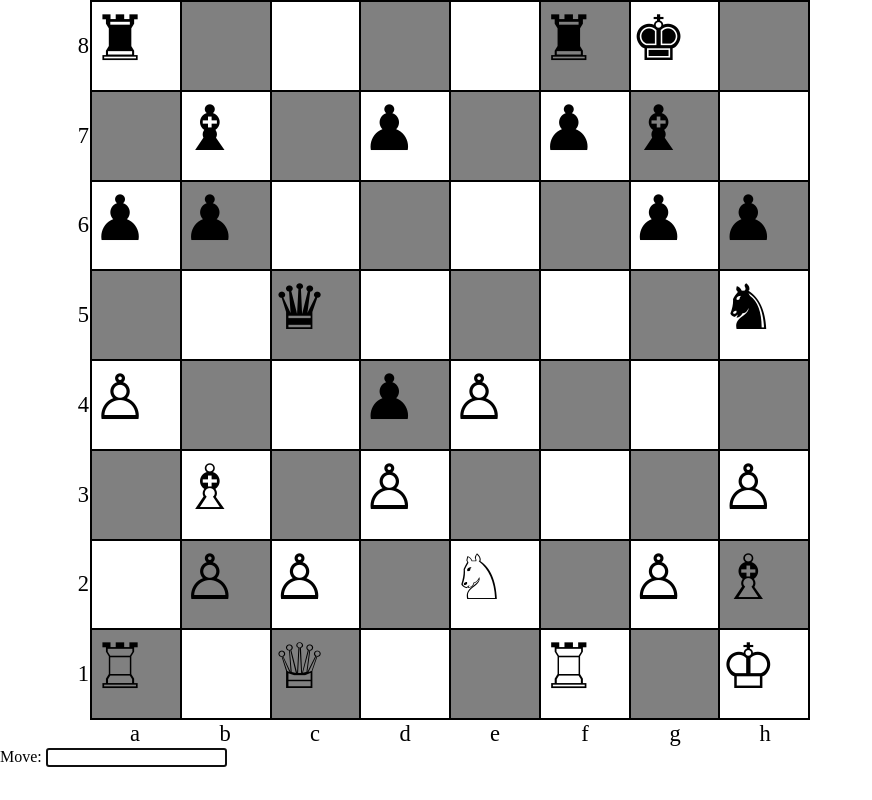
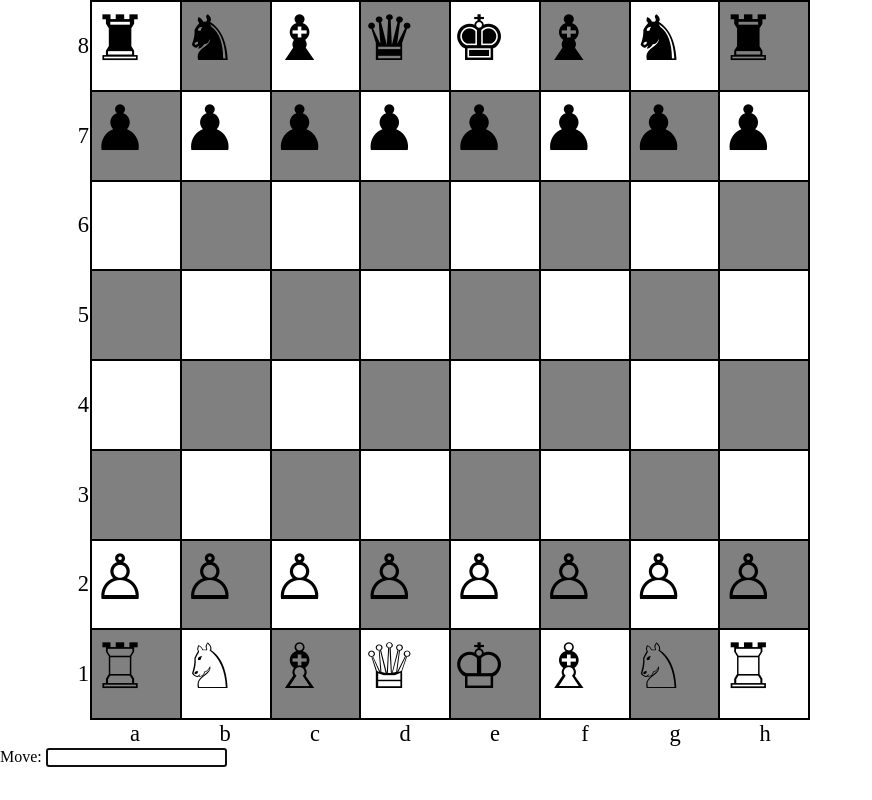
Before and after one commit to Binh2/reactjs-chess-page, a React (Vite) app: page / in a window 1280 px wide. Shown: the whole page, without its empty margins (0-872 px from the left). Built offline with nearby package versions, Linux system fonts and the light colour scheme.

Commit message:
Fix ambiguous move (2 rook on the same rank)

```diff
--- a/src/board.ts
+++ b/src/board.ts
@@ -32,6 +32,7 @@ export function pawnForwardMoves(board: BoardType, piece: string, prevMove: Prev
     let [fromRow, fromCol] = from;
 	let moves: PossibleMovesType = [];
     let direction = piece === white.pawn ? 1 : -1;
+    console.log("piece: ", piece, piece === white.pawn, direction)
 
     // Pawn: Move 1 square forward
     if (board[fromRow + direction][fromCol] === '.') {
@@ -72,8 +73,8 @@ export function pawnBackwardMoves(board: BoardType, piece: string, prevMove: Pre
     let [toRow, toCol] = to;
     let moves: PossibleMovesType = [];
     let direction = piece === white.pawn ? 1 : -1;
-    console.log("piece: ", piece, piece === white.pawn)
-    console.log("direction: ", direction)
+    if (DEBUG) console.log("piece: ", piece, piece === white.pawn)
+    if (DEBUG) console.log("direction: ", direction)
     let allowedToSquares = allowMoveOnSelf ? [ '.', piece ] : [ '.' ];
 
     // if (DEBUG) console.log("Pawn backward moves: ", moves);
@@ -91,14 +92,14 @@ export function pawnBackwardMoves(board: BoardType, piece: string, prevMove: Pre
     }
     // Pawn: Capture diagonally backward from left
     if (toCol > 0 && board[toRow - direction][toCol - 1] === piece &&
-        ((piece === white.pawn && board[toRow - direction][toCol - 1] === white.pawn && 'RNBQP'.split('').includes(board[toRow][toCol])) ||
-        (piece === black.pawn && board[toRow - direction][toCol - 1] === black.pawn && 'rnbqp'.split('').includes(board[toRow][toCol])))) {
+        ((piece === white.pawn && board[toRow - direction][toCol - 1] === white.pawn && 'RNBQP'.toLowerCase().split('').includes(board[toRow][toCol])) ||
+        (piece === black.pawn && board[toRow - direction][toCol - 1] === black.pawn && 'rnbqp'.toUpperCase().split('').includes(board[toRow][toCol])))) {
         moves.push({ from: [toRow - direction, toCol - 1], to });
     }
     // Pawn: Capture diagonally backward from right
     if (toCol < 7 && board[toRow - direction][toCol + 1] === piece &&
-        ((piece === white.pawn && board[toRow - direction][toCol + 1] === white.pawn && 'RNBQP'.split('').includes(board[toRow][toCol])) ||
-        (piece === black.pawn && board[toRow - direction][toCol + 1] === black.pawn && 'rnbqp'.split('').includes(board[toRow][toCol])))) {
+        ((piece === white.pawn && board[toRow - direction][toCol + 1] === white.pawn && 'RNBQP'.toLowerCase().split('').includes(board[toRow][toCol])) ||
+        (piece === black.pawn && board[toRow - direction][toCol + 1] === black.pawn && 'rnbqp'.toUpperCase().split('').includes(board[toRow][toCol])))) {
         moves.push({ from: [toRow - direction, toCol + 1], to });
     }
 
@@ -114,9 +115,12 @@ export function rookMoves(board: BoardType, piece: string, from: [number, number
         let r = fromRow + dr;
         let c = fromCol + dc;
         while (r >= 0 && r < 8 && c >= 0 && c < 8) {
-            if (board[r][c] === '.' || (allowMoveOnSelf && board[r][c] === piece)) { // Rook: Move to empty square
+            if (board[r][c] === '.') { // Rook: Move to empty square
                 if (allowMoveOnSelf) moves.push({ from: [r, c], to: [fromRow, fromCol] });
                 else moves.push({ from, to: [r, c] });
+            } else if (allowMoveOnSelf && board[r][c] === piece) {
+                moves.push({ from: [r, c], to: [fromRow, fromCol] });
+                break;
             } else { // Rook: Capture
                 if ((Object.values(white).includes(piece) && Object.values(black).includes(board[r][c])) ||
                     (Object.values(black).includes(piece) && Object.values(white).includes(board[r][c]))) {
@@ -162,9 +166,12 @@ export function bishopMoves(board: BoardType, piece: string, from: [number, numb
         let r = fromRow + dr;
         let c = fromCol + dc;
         while (r >= 0 && r < 8 && c >= 0 && c < 8) {
-            if (board[r][c] === '.' || (allowMoveOnSelf && board[r][c] === piece)) { // Bishop: Move to empty square
+            if (board[r][c] === '.') { // Bishop: Move to empty square
                 if (allowMoveOnSelf) moves.push({ from: [r, c], to: [fromRow, fromCol] });
                 else moves.push({ from, to: [r, c] });
+            } else if (allowMoveOnSelf && board[r][c] === piece) {
+                moves.push({ from: [r, c], to: [fromRow, fromCol] });
+                break;
             } else { // Bishop: Capture
                 if ((Object.values(white).includes(piece) && Object.values(black).includes(board[r][c])) ||
                     (Object.values(black).includes(piece) && Object.values(white).includes(board[r][c]))) {
@@ -190,9 +197,12 @@ export function queenMoves(board: BoardType, piece: string, from: [number, numbe
         let r = fromRow + dr;
         let c = fromCol + dc;
         while (r >= 0 && r < 8 && c >= 0 && c < 8) {
-            if (board[r][c] === '.' || (allowMoveOnSelf && board[r][c] === piece)) { // Queen: Move to empty square
+            if (board[r][c] === '.') { // Queen: Move to empty square
                 if (allowMoveOnSelf) moves.push({ from: [r, c], to: [fromRow, fromCol] });
                 else moves.push({ from, to: [r, c] });
+            } else if (allowMoveOnSelf && board[r][c] === piece) {
+                moves.push({ from: [r, c], to: [fromRow, fromCol] });
+                break;
             } else { // Queen: Capture
                 if ((Object.values(white).includes(piece) && Object.values(black).includes(board[r][c])) ||
                     (Object.values(black).includes(piece) && Object.values(white).includes(board[r][c]))) {
@@ -256,17 +266,15 @@ export function kingCastlingMoves(board: BoardType, piece: string, from: [number
     }
     return moves;
 }
-export function kingCastlingBackwardMoves(type: string): PossibleMovesType {
-    if (type === 'longCastle') {
-        return [
-            { from: [0, 4], to: [0, 2], isCastling: true },
-            { from: [7, 4], to: [7, 2], isCastling: true },
-        ];
-    } else if (type === 'shortCastle') {
-        return [
-            { from: [0, 4], to: [0, 6], isCastling: true },
-            { from: [7, 4], to: [7, 6], isCastling: true },
-        ];
+export function kingCastlingBackwardMoves(type: string, isWhiteTurn: boolean): PossibleMovesType {
+    if (isWhiteTurn && type === 'longCastle') {
+        return [ { from: [0, 4], to: [0, 2], isCastling: true } ];
+    } else if (isWhiteTurn && type === 'shortCastle') {
+        return [ { from: [0, 4], to: [0, 6], isCastling: true } ];
+    } else if (!isWhiteTurn && type === 'longCastle') {
+        return [ { from: [7, 4], to: [7, 2], isCastling: true } ];
+    } else if (!isWhiteTurn && type === 'shortCastle') {
+        return [ { from: [7, 4], to: [7, 6], isCastling: true } ];
     }
     return [];
 }
@@ -305,7 +313,7 @@ export function getPossibleMoves(board: BoardType, piece: string, prevMove: Prev
 }
 
 // Board is flip horizontally
-const initialBoard = [
+const _initialBoard = [
     [black.rook, black.knight, black.bishop, black.queen, black.king, black.bishop, black.knight, black.rook],
 	[black.pawn, black.pawn, black.pawn, black.pawn, black.pawn, black.pawn, black.pawn, black.pawn],
 	['.', '.', '.', '.', '.', '.', '.', '.'],
@@ -318,7 +326,7 @@ const initialBoard = [
 
 
 type HistoryType = string[][][];
-export function useBoard() {
+export function useBoard({ initialBoard = _initialBoard }: { initialBoard?: BoardType }) {
 	const [ board, setBoard ] = useState<BoardType>(initialBoard);
 	const [ history, setHistory ] = useState<HistoryType>([initialBoard]);
 	const [ historyIndex, setHistoryIndex ] = useState<number>(0);
@@ -336,17 +344,19 @@ export function useBoard() {
 	}
 
 
-    function parseMove(move: string): {type: 'shortCastle' | 'longCastle' | 'normal', piece: string, from?: [number, number], to: [number, number], promotionPiece?: string} {
+    function parseMove(move: string): {type: 'shortCastle' | 'longCastle' | 'normal', piece: string, fromRow?: number, fromCol?: number, to: [number, number], promotionPiece?: string} {
         if (move === 'O-O') return {
             type: 'shortCastle',
             piece: isWhiteTurn() ? white.king : black.king,
-            from: isWhiteTurn() ? [0, 4] : [7, 4],
+            fromRow: isWhiteTurn() ? 0 : 7,
+            fromCol: 4,
             to: isWhiteTurn() ? [0, 6] : [7, 6],
         };
         if (move === 'O-O-O') return {
             type: 'longCastle',
             piece: isWhiteTurn() ? white.king : black.king,
-            from: isWhiteTurn() ? [0, 4] : [7, 4],
+            fromRow: isWhiteTurn() ? 0 : 7,
+            fromCol: 4,
             to: isWhiteTurn() ? [0, 2] : [7, 2],
         };
 
@@ -356,14 +366,27 @@ export function useBoard() {
         const { groups } = match;
         if (!groups) throw new Error(`Invalid move format: ${move}`);
         let piece = groups.piece || (isWhiteTurn() ? white.pawn : black.pawn);
-        piece = isWhiteTurn() ? piece.toLowerCase() : piece.toUpperCase();
+        piece = isWhiteTurn() ? piece.toUpperCase() : piece.toLowerCase();
         if (!piece) throw new Error(`Invalid move format: ${move}`);
+        let fromRow = undefined;
+        let fromCol = undefined;
+        if (groups.from.length === 1 && 'abcdefgh'.includes(groups.from[0])) {
+            fromCol = colNum(groups.from[0]);
+        } else if (groups.from.length === 1 && '12345678'.includes(groups.from[0])) {
+            fromRow = rowNum(groups.from[0]);
+        } else if (groups.from.length === 2) {
+            fromRow = rowNum(groups.from[1]);
+            fromCol = colNum(groups.from[0]);
+        }
+        if (DEBUG) console.log('parseMove fromRow, fromCol: ', fromRow, fromCol);
         if (DEBUG) console.log(groups);
 
         return {
             type: 'normal',
             piece: piece,
-            // from: [rowNum(groups.from[1]), colNum(groups.from[0])],
+            // from: (fromRow !== undefined || fromCol !== undefined) ? [fromRow, fromCol] : undefined as [number, number] | undefined,
+            fromRow,
+            fromCol,
             to: [rowNum(groups.to[1]), colNum(groups.to[0])] as [number, number],
             promotionPiece: groups.promotionPiece
         };
@@ -373,19 +396,18 @@ export function useBoard() {
 
 	function move(move: string) {
         let parsedMove = parseMove(move);
-        let { piece, from, to, promotionPiece } = parsedMove;
+        let { piece, fromRow, fromCol, to, promotionPiece } = parsedMove;
+        let from = [fromRow, fromCol] as [number, number];
         let [ toRow, toCol ] = to;
         let possibleMoves = [] as PossibleMovesType;
 
-        if (DEBUG === true) console.log(parsedMove)
-        if (parsedMove.type === 'shortCastle') {
-            // Handle short castling
-            possibleMoves.push(...kingCastlingBackwardMoves('shortCastle'));
+        if (DEBUG === true) console.log('parsedMove', parsedMove);
+        if (parsedMove.type === 'shortCastle') { // Handle short castling
+            possibleMoves.push(...kingCastlingBackwardMoves('shortCastle', isWhiteTurn()));
             // possibleMoves.push([0,4])
         }
-        else if (parsedMove.type === 'longCastle') {
-            // Handle long castling
-            possibleMoves.push(...kingCastlingBackwardMoves('longCastle'));
+        else if (parsedMove.type === 'longCastle') { // Handle long castling
+            possibleMoves.push(...kingCastlingBackwardMoves('longCastle', isWhiteTurn()));
         }
 
         else if (parsedMove.type !== 'normal' || !parsedMove.to) throw new Error(`Invalid move type: ${move}`);
@@ -406,7 +428,6 @@ export function useBoard() {
                 } else if (piece === white.knight || piece === black.knight) { // Knight moves
                     possibleMoves.push(...knightBackwardMoves(board, piece, to));
                 } else if (piece === white.bishop || piece === black.bishop) { // Bishop moves
-                    // movePiece(board, piece, to);
                     possibleMoves.push(...bishopBackwardMoves(board, piece, to));
                 } else if (piece === white.queen || piece === black.queen) { // Queen moves
                     possibleMoves.push(...queenBackwardMoves(board, piece, to));
@@ -415,12 +436,21 @@ export function useBoard() {
                 }
             }
         }
-        console.log("possibleMoves", possibleMoves)
+        if (DEBUG) console.log("possibleMoves", possibleMoves)
         possibleMoves = possibleMoves.filter(possibleMove => {
-            console.log(board[possibleMove.from[0]][possibleMove.from[1]], piece)
-            return board[possibleMove.from[0]][possibleMove.from[1]] === piece
+            if (DEBUG) console.log(parsedMove.fromRow, parsedMove.fromCol,
+                parsedMove.fromRow !== undefined ? parsedMove.fromRow : possibleMove.from[0],
+                parsedMove.fromCol !== undefined ? parsedMove.fromCol : possibleMove.from[1],
+                board[parsedMove.fromRow !== undefined ? parsedMove.fromRow : possibleMove.from[0]][parsedMove.fromCol !== undefined ? parsedMove.fromCol : possibleMove.from[1]],
+                board[parsedMove.fromRow !== undefined ? parsedMove.fromRow : possibleMove.from[0]][parsedMove.fromCol !== undefined ? parsedMove.fromCol : possibleMove.from[1]] === piece,
+                piece)
+
+            // return false;
+            return board[possibleMove.from[0]][possibleMove.from[1]] === piece &&
+            (parsedMove.fromRow !== undefined ? parsedMove.fromRow == possibleMove.from[0]: true) &&
+            (parsedMove.fromCol !== undefined ? parsedMove.fromCol == possibleMove.from[1]: true);
         });
-        console.log("filtered possibleMoves", possibleMoves)
+        if (DEBUG) console.log("filtered possibleMoves", possibleMoves)
         if (possibleMoves.length === 0) throw new Error(`Invalid move (${move}): no valid moves found`);
         if (possibleMoves.length > 1) throw new Error(`Invalid move (${move}): ambiguous move, multiple same piece can move to the target square`);
         from = possibleMoves[0].from;
@@ -473,8 +503,6 @@ export function useBoard() {
 	}
 
 	function updateRookAfterCastling(newBoard: string[][], from: [number, number], to: [number, number]) {
-
-
 		// King: Castling
         if (DEBUG == true) console.log("handleMove", from, to);
 		if ((board[from[0]][from[1]] === white.king || board[from[0]][from[1]] === black.king)){
@@ -508,10 +536,51 @@ export function useBoard() {
 	};
 }
 
-export function printBoard(board: string[][]) {
-    for (const row of board) {
-        console.log(row.join(''));
+export function getFenNotation(board: string[][], isWhiteTurn: boolean, hasMoved: HasMovedType) {
+    let fen = '';
+    for (let row = 7; row >= 0; row--) {
+        let emptySquares = 0;
+        for (let col = 0; col < 8; col++) {
+            const piece = board[row][col];
+            if (piece === '.') {
+                emptySquares++;
+            } else {
+                if (emptySquares > 0) {
+                    fen += emptySquares;
+                    emptySquares = 0;
+                }
+                fen += piece;
+            }
+        }
+        if (emptySquares > 0) {
+            fen += emptySquares;
+        }
+        if (row > 0) {
+            fen += '/';
+        }
     }
+    fen += ` ${isWhiteTurn ? 'w' : 'b'}`;
+    fen += ` ${!hasMoved.wK && !hasMoved.wR2 ? 'K' : ''}${!hasMoved.wK && !hasMoved.wR1 ? 'Q' : ''}${!hasMoved.bK && !hasMoved.bR2 ? 'k' : ''}${!hasMoved.bK && !hasMoved.bR1 ? 'q' : ''}`;
+    fen += ` - 0 1`
+    return fen;
+}
+export function readFenNotation(fen: string) {
+    const parts = fen.split(' ');
+    const board = parts[0].split('/').map(row => {
+        const expanded = row.split('').map(char => {
+            const num = parseInt(char);
+            return isNaN(num) ? char : '.'.repeat(num);
+        }).join('');
+        return expanded.split('');
+    }).splice(0).reverse();
+    // const isWhiteTurn = parts[1] === 'w';
+    // const hasMoved: HasMovedType = {
+    //     wK: parts[2].includes('K'),
+    //     wQ: parts[2].includes('Q'),
+    //     bK: parts[2].includes('k'),
+    //     bQ: parts[2].includes('q'),
+    // };
+    return { board };
 }
 
 // function rowChar(row: number) {
--- a/src/global.ts
+++ b/src/global.ts
@@ -18,6 +18,14 @@
 export const DEBUG = true;
 
 export const white = {
+	king: 'K',
+	queen: 'Q',
+	rook: 'R',
+	bishop: 'B',
+	knight: 'N',
+	pawn: 'P'
+};
+export const black = {
 	king: 'k',
 	queen: 'q',
 	rook: 'r',
@@ -25,27 +33,19 @@ export const white = {
 	knight: 'n',
 	pawn: 'p'
 };
-export const black = {
-	king: 'K',
-	queen: 'Q',
-	rook: 'R',
-	bishop: 'B',
-	knight: 'N',
-	pawn: 'P'
-};
 
 export const displayPiece: Record<string, string> = {
-	k: '\u2654',
-	q: '\u2655',
-	r: '\u2656',
-	b: '\u2657',
-	n: '\u2658',
-	p: '\u2659',
-	K: '\u265A',
-	Q: '\u265B',
-	R: '\u265C',
-	B: '\u265D',
-	N: '\u265E',
-	P: '\u265F',
+	K: '\u2654',
+	Q: '\u2655',
+	R: '\u2656',
+	B: '\u2657',
+	N: '\u2658',
+	P: '\u2659',
+	k: '\u265A',
+	q: '\u265B',
+	r: '\u265C',
+	b: '\u265D',
+	n: '\u265E',
+	p: '\u265F',
 	'.': '.'
 }
--- a/src/index.tsx
+++ b/src/index.tsx
@@ -5,7 +5,7 @@ import ReactDOM from 'react-dom';
 import { createRoot } from 'react-dom/client';
 import './index.css';
 import { displayPiece, white, black} from './global'
-import { printBoard, movePiece, removePiece, getPossibleMoves, BoardType, PossibleMovesType, useBoard } from './board';
+import { movePiece, removePiece, getPossibleMoves, BoardType, PossibleMovesType, useBoard, getFenNotation, readFenNotation } from './board';
 
 // interface BoardType extends Array<Array<string>> {;
 // 	[index: Array<number>]: string;
@@ -25,14 +25,18 @@ function Square({ id='', key=0, className='', style={}, piece, row, col, onClick
 	</div>);
 }
 
+const initialPosition = 'rnbqkbnr/pppppppp/8/8/8/8/PPPPPPPP/RNBQKBNR w KQkq - 0 1'
+// const initialPosition = 'r4rk1/1b1p1pb1/pp4pp/2q4n/P1BpP3/3P3P/1PP1N1PB/R1Q2R1K w kq - 0 1'
 const moves = [
-	"e4",
-	"c5",
-	"Nf3",
-	"Nc6", "Bc4", "g6", "Ng5", "e6",
-	"O-O",
-	"Bg7", "d3", "a6", "a4", "Nf6", "Nf3", "h6", "Be3", "b6", "Qc1", "Ng4", "Bd2", "Qc7", "h3", "Nf6", "Nc3", "Nd4", "Nxd4", "cxd4", "Ne2", "e5", "f4", "Bb7", "fxe5", "Qxe5", "Bf4", "Qc5", "Kh1", "Nh5", "Bh2", "O-O"
-	, "Bb3", "Rae8", "Bg1", "d5", "g4", "dxe4", "Kh2", "Qe5+", "Nf4", "Nxf4", "Qxf4", "exd3", "Bxd4", "Qxf4+", "Rxf4", "Re2+", "Kg1", "Bxd4+", "Rxd4", "dxc2", "Rc1", "Rfe8", "Bxc2", "Rg2+", "Kf1", "Ree2", "Bd3", "Rd2", "Rd7", "Rh2", "Ke1", "Rxb2", "Rxb7", "Rh1+", "Bf1", "b5", "Rb6", "b4", "Rxa6", "b3", "Rb6", "Ra2", "Rxb3", "Rxa4", "Kf2", "Rh2+", "Kg3", "Rd2", "Rf3", "Ra7", "Bc4", "Rd4", "Bb3", "Rb4", "Rcf1", "Rbb7", "Rf6", "Kg7", "Bd5", "Rc7", "Kh4", "Re7", "R6f4", "g5+", "Kh5", "gxf4", "Rxf4", "Ra5", "Rf5", "f6", "Bc4", "Rxf5+", "gxf5", "Re5", "Be6", "Re3", "Kg4", "Re1", "Bd7", "Rg1+", "Kf4", "h5", "Be8", "h4", "Bh5", "Kh6", "Bg4", "Rg3", "Ke4", "Kg5", "Kd5", "Rxg4", "hxg4", "Kxg4", "Ke6", "h3", "Kxf6", "h2", "Kg6", "h1=Q", "f6", "Qe4+", "Kg7", "Qb7+", "f7", "Kf5", "Kg8", "Qg2+", "Kf8", "Kg6", "Ke8", "Qe4+", "Kf8", "Qa8+", "Ke7", "Qb7+", "Kf8", "Qc8+", "Ke7", "Qc5+", "Ke8", "Qc6+", "Kf8", "Kh7", "Ke7", "Qc7+", "Ke8", "Qc8+", "Ke7", "Qb7+",
+	// "e4",
+	// "c5",
+	// "Nf3",
+	// "Nc6", "Bc4", "g6", "Ng5", "e6",
+	// "O-O",
+	// "Bg7", "d3", "a6", "a4", "Nf6", "Nf3", "h6", "Be3", "b6", "Qc1", "Ng4", "Bd2", "Qc7", "h3", "Nf6", "Nc3", "Nd4", "Nxd4", "cxd4", "Ne2", "e5", "f4", "Bb7", "fxe5", "Qxe5", "Bf4", "Qc5", "Kh1", "Nh5", "Bh2", "O-O",
+	// "Bb3",
+	// "Rae8",
+	// "Bg1", "d5", "g4", "dxe4", "Kh2", "Qe5+", "Nf4", "Nxf4", "Qxf4", "exd3", "Bxd4", "Qxf4+", "Rxf4", "Re2+", "Kg1", "Bxd4+", "Rxd4", "dxc2", "Rc1", "Rfe8", "Bxc2", "Rg2+", "Kf1", "Ree2", "Bd3", "Rd2", "Rd7", "Rh2", "Ke1", "Rxb2", "Rxb7", "Rh1+", "Bf1", "b5", "Rb6", "b4", "Rxa6", "b3", "Rb6", "Ra2", "Rxb3", "Rxa4", "Kf2", "Rh2+", "Kg3", "Rd2", "Rf3", "Ra7", "Bc4", "Rd4", "Bb3", "Rb4", "Rcf1", "Rbb7", "Rf6", "Kg7", "Bd5", "Rc7", "Kh4", "Re7", "R6f4", "g5+", "Kh5", "gxf4", "Rxf4", "Ra5", "Rf5", "f6", "Bc4", "Rxf5+", "gxf5", "Re5", "Be6", "Re3", "Kg4", "Re1", "Bd7", "Rg1+", "Kf4", "h5", "Be8", "h4", "Bh5", "Kh6", "Bg4", "Rg3", "Ke4", "Kg5", "Kd5", "Rxg4", "hxg4", "Kxg4", "Ke6", "h3", "Kxf6", "h2", "Kg6", "h1=Q", "f6", "Qe4+", "Kg7", "Qb7+", "f7", "Kf5", "Kg8", "Qg2+", "Kf8", "Kg6", "Ke8", "Qe4+", "Kf8", "Qa8+", "Ke7", "Qb7+", "Kf8", "Qc8+", "Ke7", "Qc5+", "Ke8", "Qc6+", "Kf8", "Kh7", "Ke7", "Qc7+", "Ke8", "Qc8+", "Ke7", "Qb7+",
 ] as string[];
 type SelectedPieceType = [number, number] | null;
 function Board() {
@@ -41,11 +45,14 @@ function Board() {
 	const [ promotionSquare, setPromotionSquare ] = useState<{piece: string, at: [number, number]} | null>(null);
 	const [ moveInput, setMoveInput ] = useState('');
 	const inputRef = React.useRef<HTMLInputElement>(null);
-	const { board, prevMove, isWhiteTurn, hasMoved, move, useAutoMove, handleMove, getPossibleMoves, updateBoard } = useBoard();
+	const { board: initialBoard } = readFenNotation(initialPosition);
+	const { board, prevMove, isWhiteTurn, hasMoved, move, useAutoMove, handleMove, getPossibleMoves, updateBoard } = useBoard({ initialBoard });
+	// const { board, prevMove, isWhiteTurn, hasMoved, move, useAutoMove, handleMove, getPossibleMoves, updateBoard } = useBoard({ });
 	console.log(selected, possibleMoves, isWhiteTurn)
 
 	useAutoMove(moves, 100);
-	printBoard(board);
+	// printBoard(board);
+	console.log(getFenNotation(board, isWhiteTurn, hasMoved))
 
 	function handleKeyDown(event: React.KeyboardEvent) {
 		if (inputRef.current) {
```
Also changed, not shown: 1 other file (tests, documents, lock files or other folders).
